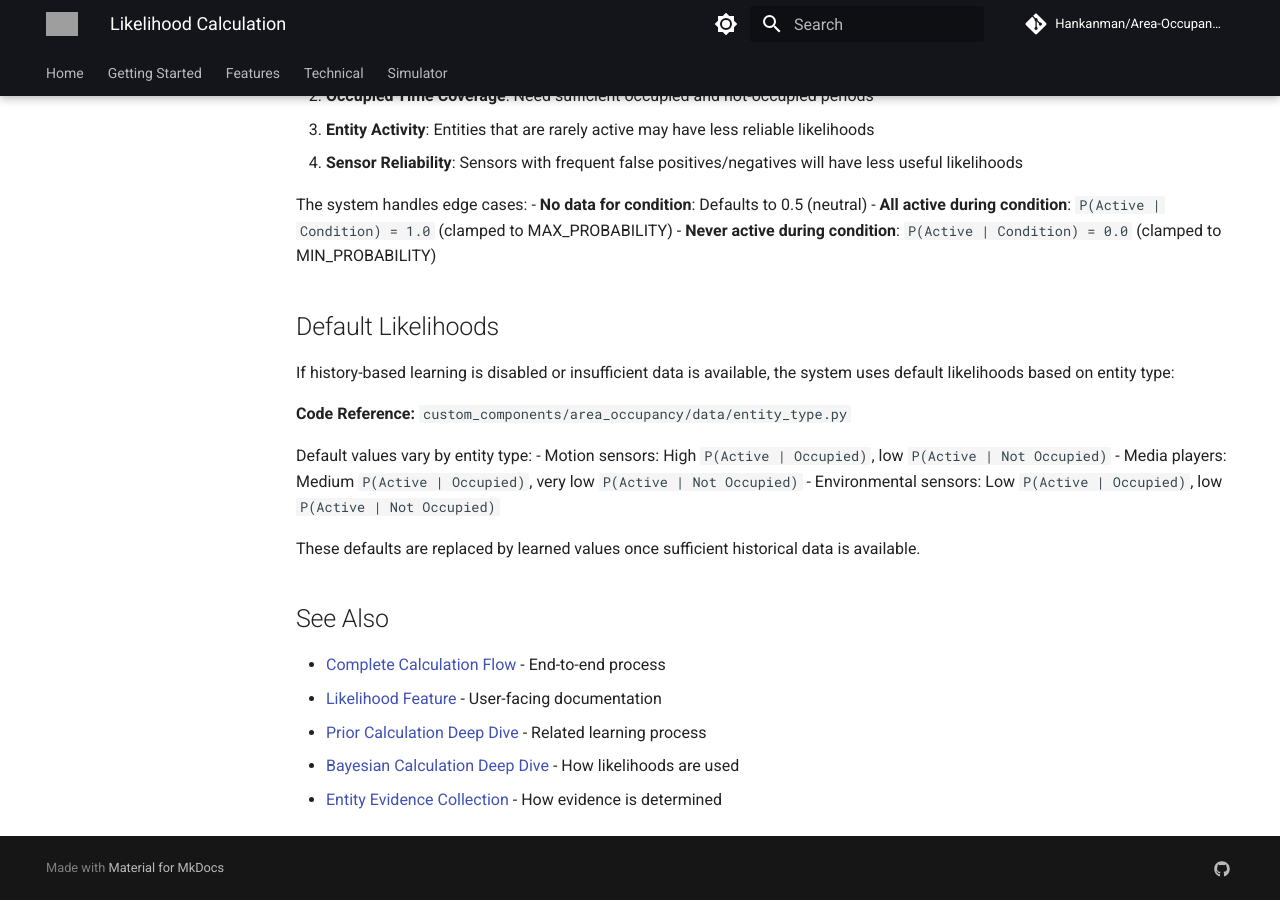
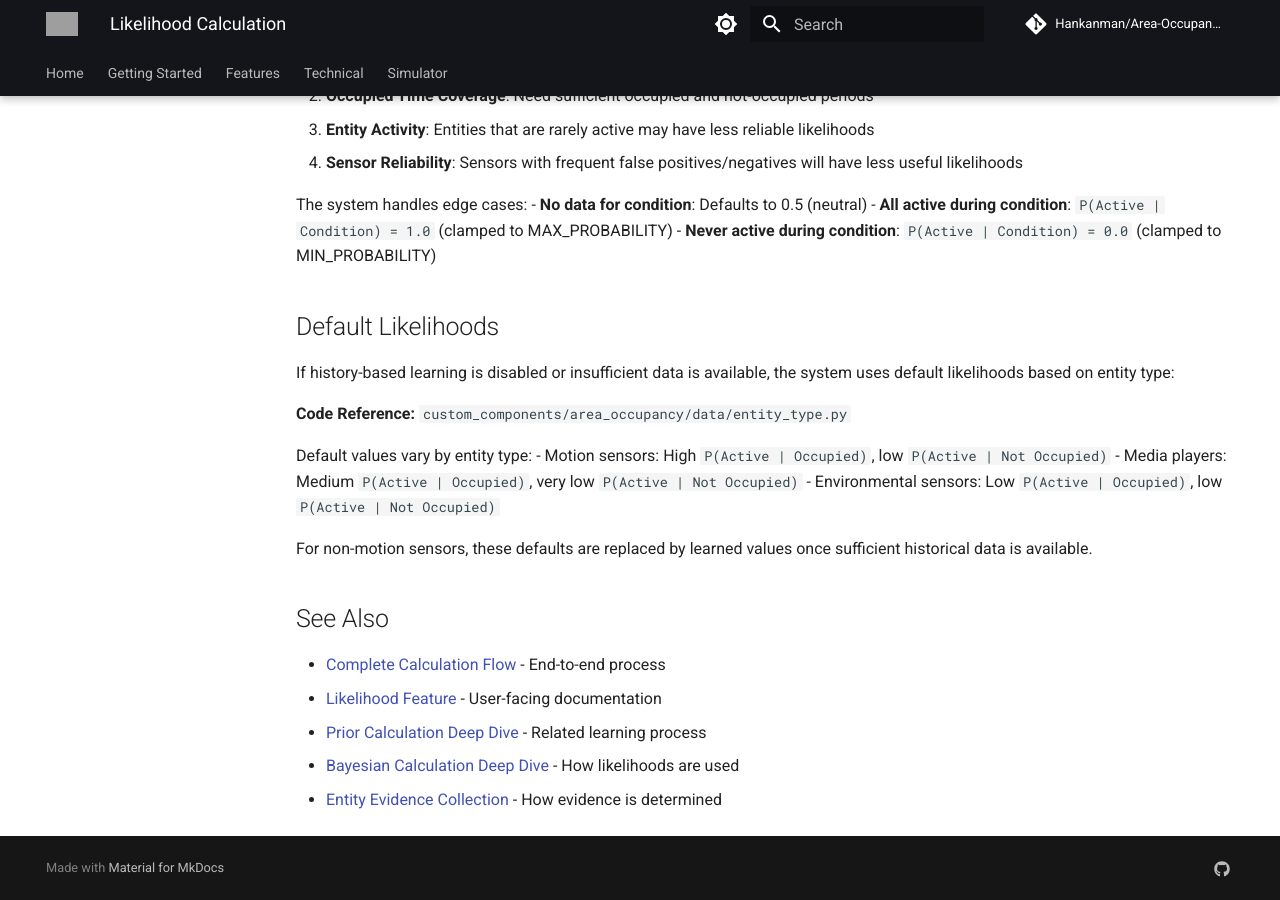
Before and after one commit to Hankanman/Area-Occupancy-Detection, an MkDocs documentation site: the page built from docs/docs/technical/likelihood-calculation.md, in a window 1280 px wide and 900 px high, scrolled down 5002 px. Built offline with MkDocs 1.6.1 and Material for MkDocs 9.7.7, drawn with Linux system fonts in a browser that asks for light colours; comment, search, counter and statistics services are not loaded; grey boxes are pictures that could not be loaded.

Commit message:
Clarify documentation and update test values for motion sensor likelihoods
- Revised documentation to specify that non-motion sensors replace default likelihood values with learned values based on historical data.
- Updated test cases to use non-default values for motion sensor likelihoods, ensuring clarity in the validation of configured values over database and default values.

These changes enhance the accuracy of the documentation and improve the reliability of the tests in the area occupancy integration.

```diff
--- a/docs/docs/technical/likelihood-calculation.md
+++ b/docs/docs/technical/likelihood-calculation.md
@@ -231,7 +231,7 @@ Default values vary by entity type:
 - Media players: Medium `P(Active | Occupied)`, very low `P(Active | Not Occupied)`
 - Environmental sensors: Low `P(Active | Occupied)`, low `P(Active | Not Occupied)`
 
-These defaults are replaced by learned values once sufficient historical data is available.
+For non-motion sensors, these defaults are replaced by learned values once sufficient historical data is available.
 
 ## See Also
 
```
Also changed, not shown: 1 other file.
